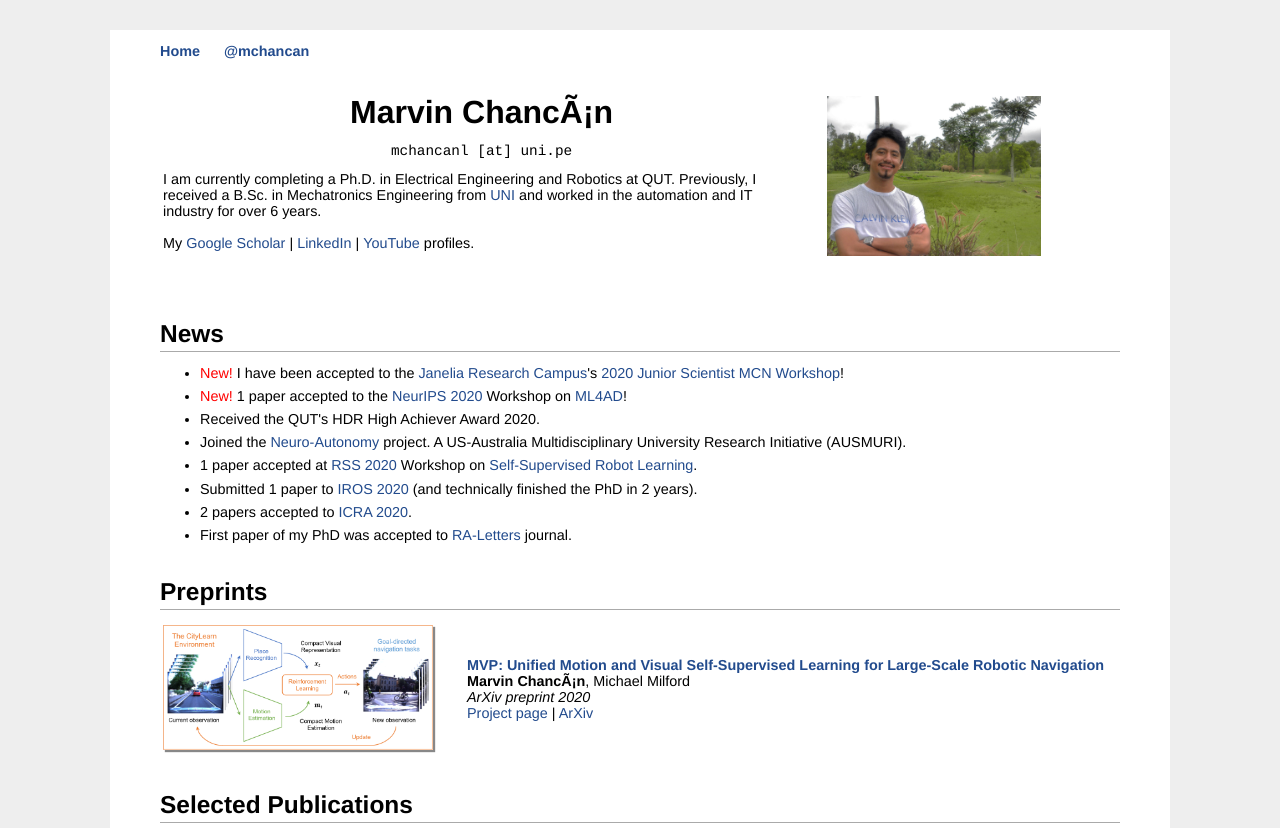
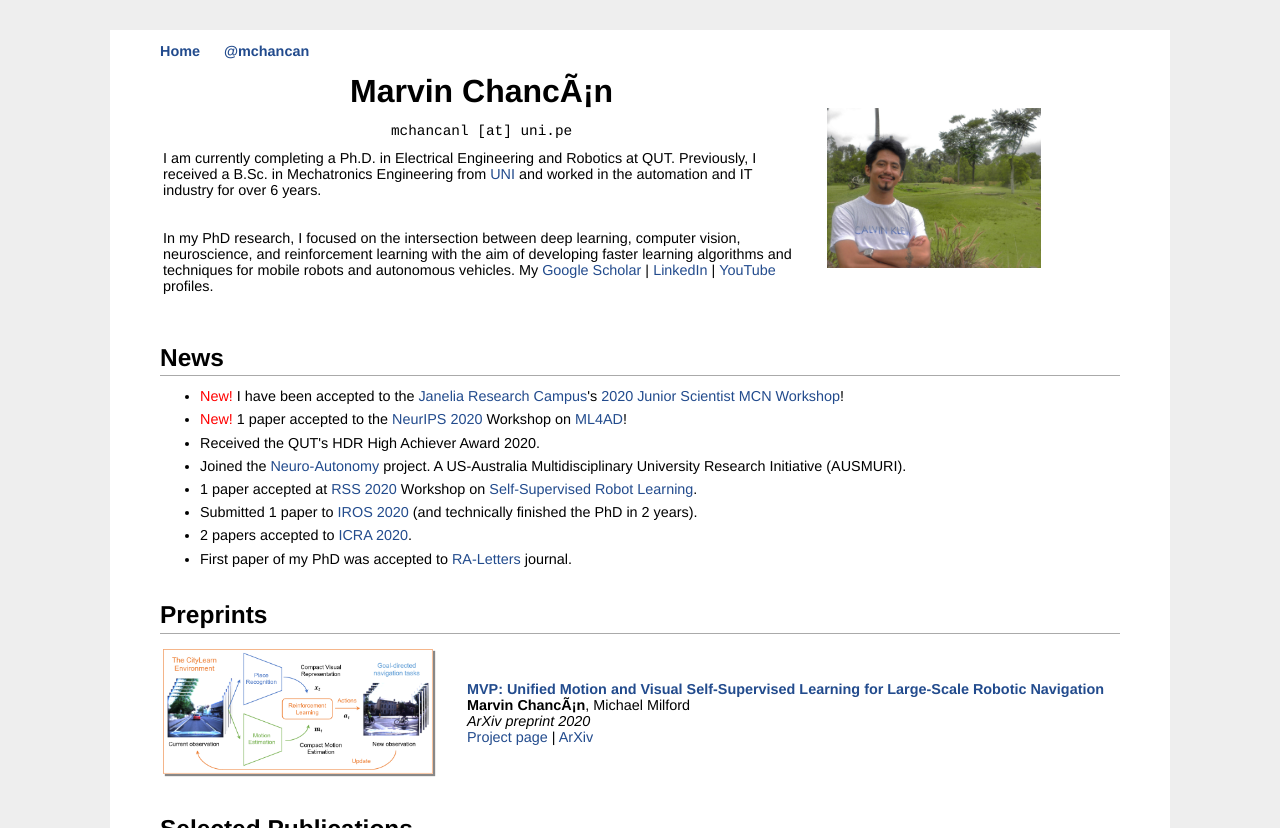
Before and after one commit to mchancan/mchancan.github.io, a Jekyll site: the page built from index.html, in a window 1280 px wide and 900 px high, cut to the strip 0-828 px from the top of the window. Built offline with Jekyll 4.4.1, drawn with Linux system fonts in a browser that asks for light colours; nearby versions of some CDN libraries; comment, search, counter and statistics services are not loaded.

Commit message:
Update index.html

```diff
--- a/index.html
+++ b/index.html
@@ -15,6 +15,8 @@ title: Marvin's Homepage
 			I am currently completing a Ph.D. in Electrical Engineering and Robotics at QUT.
 			Previously, I received a B.Sc. in Mechatronics Engineering from <a href="https://en.wikipedia.org/wiki/National_University_of_Engineering" target="_blank">UNI</a> and worked in the automation and IT industry for over 6 years.</br>
 			</br>
+			</br>
+			In my PhD research, I focused on the intersection between deep learning, computer vision, neuroscience, and reinforcement learning with the aim of developing faster learning algorithms and techniques for mobile robots and autonomous vehicles.
 			My <a href="https://scholar.google.com/citations?user=iK7xhJ4AAAAJ&hl=en" target="_blank">Google Scholar</a>&nbsp;|&nbsp;<a href="https://www.linkedin.com/in/mchancan" target="_blank">LinkedIn</a>&nbsp;|&nbsp;<a href="https://www.youtube.com/channel/UCrvgoqpKBbeye87FtqdW4Iw" target="_blank">YouTube</a> profiles.
 		</p>
 	</td>
```
